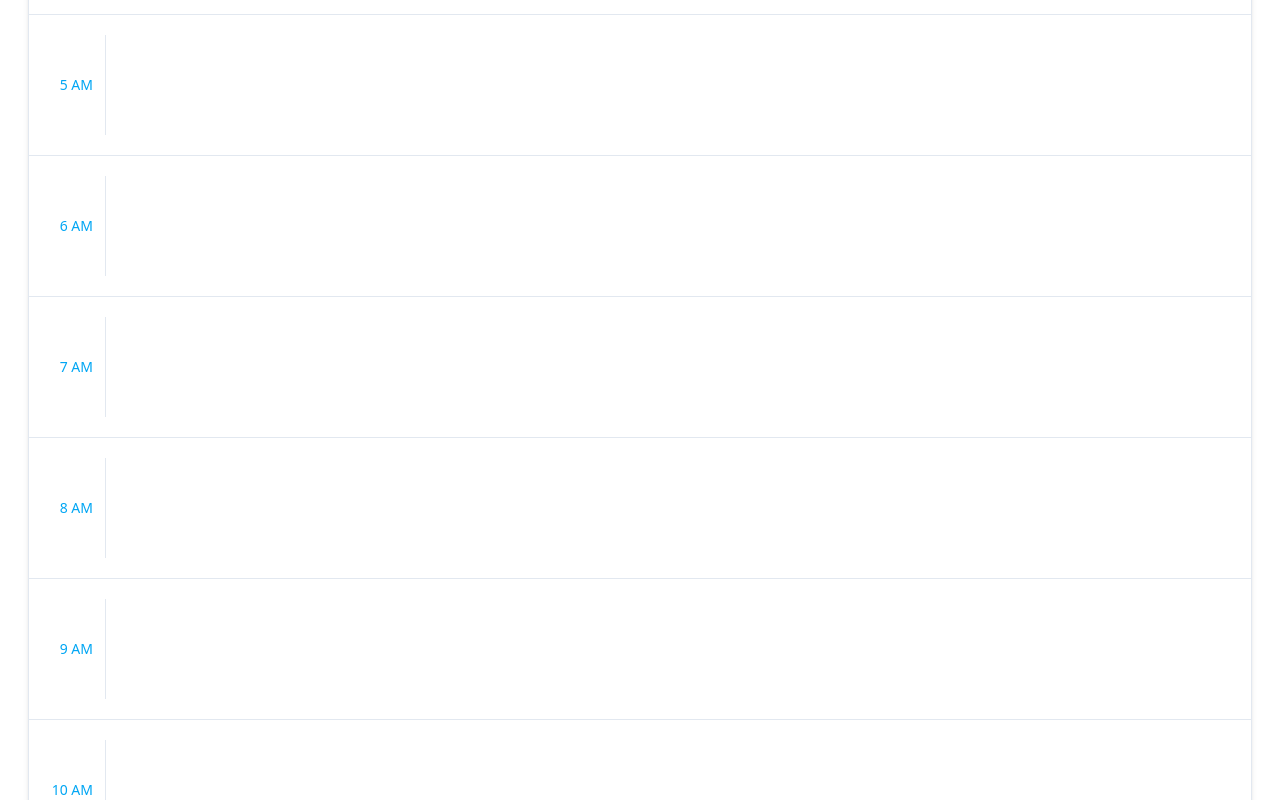
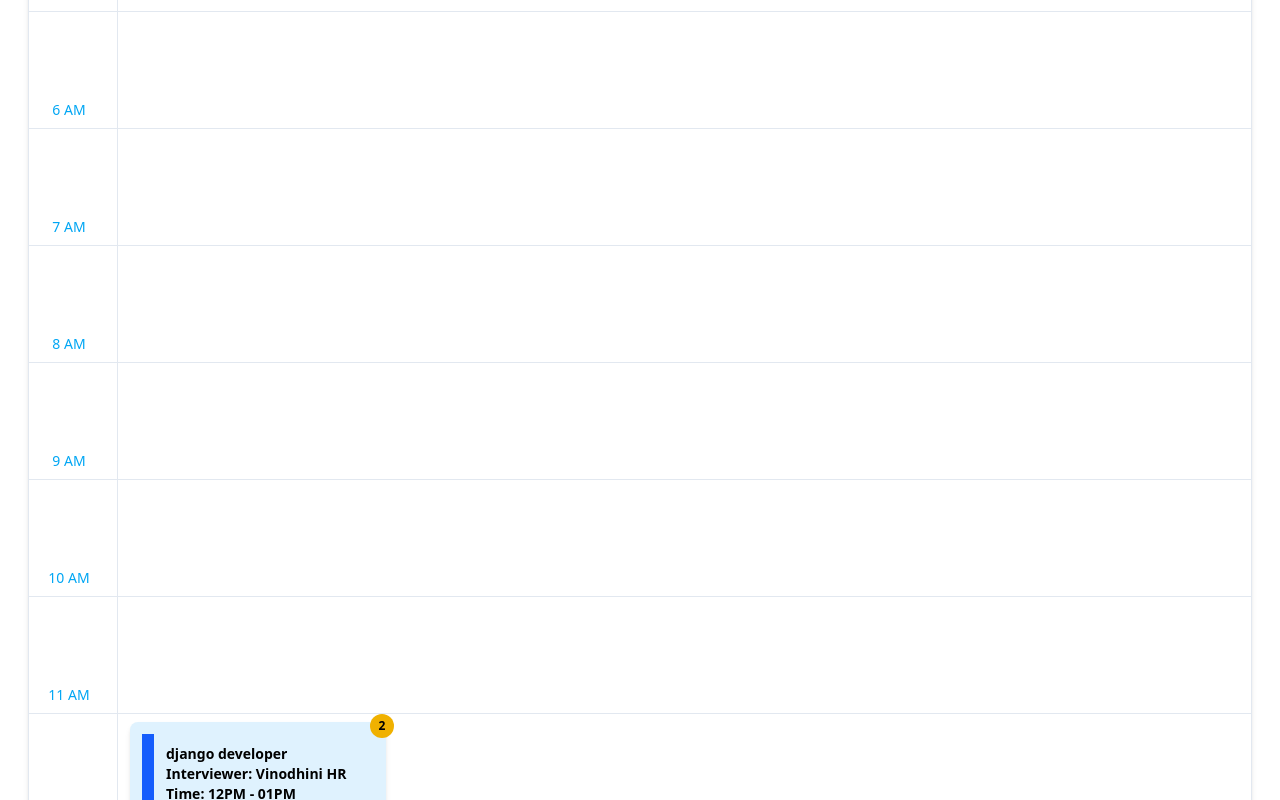
Before and after one commit to kamaleshdevaraj/React-Task, a React (Vite) app: page / in a window 1280 px wide. Shown: the part 840-1640 px from the top of the page. Built offline with nearby package versions, Linux system fonts and the light colour scheme.

Commit message:
event card changes

```diff
--- a/src/components/daycalender.tsx
+++ b/src/components/daycalender.tsx
@@ -15,18 +15,17 @@ export default function DayCalender({ eventsData, selectedDate }: props) {
   return (
     <div className="border border-slate-200 rounded-lg shadow-md">
       {[...Array(24)].map((_, hour) => {
-        const hourEvents = events?.filter((e) =>
-          Number(dayjs(e.start).hour() === hour)
+        const hourEvents = events?.filter(
+          (e) => Number(dayjs(e.start).hour()) === hour
         );
+
         return (
-          <div
-            key={hour}
-            className="border-t border-slate-200 py-5 flex items-center"
-          >
-            <span className="w-16 text-right text-sm text-sky-500 ">
+          <div key={hour} className="border-t border-slate-200 flex">
+            <span className="w-22 text-sm text-sky-500 text-center pr-2 relative top-22">
               {hour % 12 === 0 ? 12 : hour % 12} {hour < 12 ? "AM" : "PM"}
             </span>
-            <div className="flex-1 border-l ml-3 p-2 h-25 border-slate-200 relative">
+
+            <div className="flex-1 border-l border-slate-200 pl-3 p-2 h-29 relative">
               {hourEvents?.length ? (
                 <EventCard
                   title={hourEvents?.[0]?.user_det?.job_id?.jobRequest_Title}
--- a/src/components/eventcard.tsx
+++ b/src/components/eventcard.tsx
@@ -12,6 +12,7 @@ type props = {
   events: any[];
   multipleEvents: any;
   monthlywidth?: boolean;
+  weeklywidth?: boolean;
 };
 
 const EventCard = ({
@@ -21,6 +22,7 @@ const EventCard = ({
   count = 1,
   multipleEvents,
   monthlywidth,
+  weeklywidth,
 }: props) => {
   const [openModel, setOpenModel] = useState<boolean>(false);
   const [showListModel, setShowListModel] = useState<boolean>(false);
@@ -29,7 +31,7 @@ const EventCard = ({
   const [singleEventData, setSingleEventData] = useState();
 
   return (
-    <div className={`relative ${monthlywidth ? "w-50 ml-1" : "w-64"} `}>
+    <div className={`relative ${monthlywidth ? "w-48 ml-1 -top-2" : "w-64"} `}>
       <div
         className={`flex items-center p-3 shadow-md rounded-lg border ${
           count > 1
@@ -47,11 +49,42 @@ const EventCard = ({
       >
         <div className="w-3 bg-blue-600 h-20"></div>
         <div className="ml-3">
-          <p className="text-sm font-semibold text-black-400">{title}</p>
-          <p className="text-sm font-semibold text-black-400">
-            Interviewer: {interviewer}
+          <p
+            className={
+              monthlywidth
+                ? "text-sm/6 font-semibold text-black-400"
+                : "text-sm font-semibold text-black-400"
+            }
+          >
+            {title}
           </p>
-          <p className="text-sm font-semibold text-black-400">Time: {time}</p>
+          <p
+            className={
+              monthlywidth
+                ? "text-sm/6 font-semibold text-black-400"
+                : "text-sm font-semibold text-black-400"
+            }
+          >
+            Interviewer:{" "}
+            {
+              <span
+                className={
+                  monthlywidth ? "text-sm/6 font-semibold text-black-400" : ""
+                }
+              >
+                {interviewer}
+              </span>
+            }
+          </p>
+          <p
+            className={
+              monthlywidth
+                ? "text-sm/6 font-semibold text-black-400"
+                : "text-sm font-semibold text-black-400"
+            }
+          >
+            Time: {time}
+          </p>
         </div>
         {count > 1 && (
           <div className="absolute -top-2 -right-2 bg-yellow-500 text-black text-xs font-bold w-6 h-6 flex items-center justify-center rounded-full">
--- a/src/components/weekCalender.tsx
+++ b/src/components/weekCalender.tsx
@@ -30,7 +30,7 @@ export default function WeekCalendar({ eventsData, selectedDate }: Props) {
           key={hour}
           className="grid grid-cols-8 border-t border-slate-200 py-3"
         >
-          <div className="text-right text-sm text-sky-500 pr-2">
+          <div className="text-center text-sm text-sky-500 pr-2 relative top-22">
             {hour % 12 === 0 ? 12 : hour % 12} {hour < 12 ? "AM" : "PM"}
           </div>
 
@@ -44,7 +44,7 @@ export default function WeekCalendar({ eventsData, selectedDate }: Props) {
             return (
               <div
                 key={day.toString()}
-                className="border-l border-slate-200 px-2  h-25 relative"
+                className="border-l border-slate-200 px-2 h-25 relative "
               >
                 {dayEvents.length > 0 && (
                   <EventCard
```
